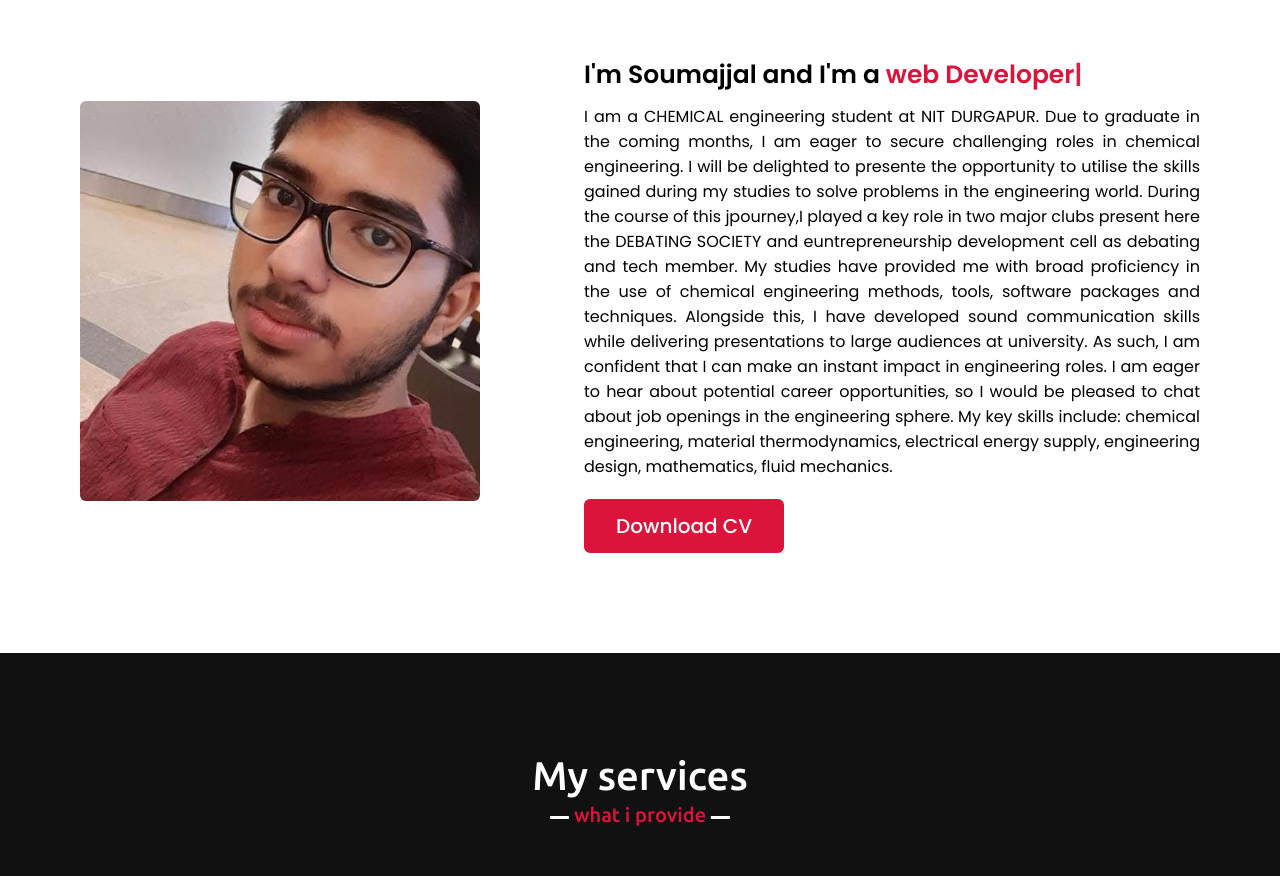
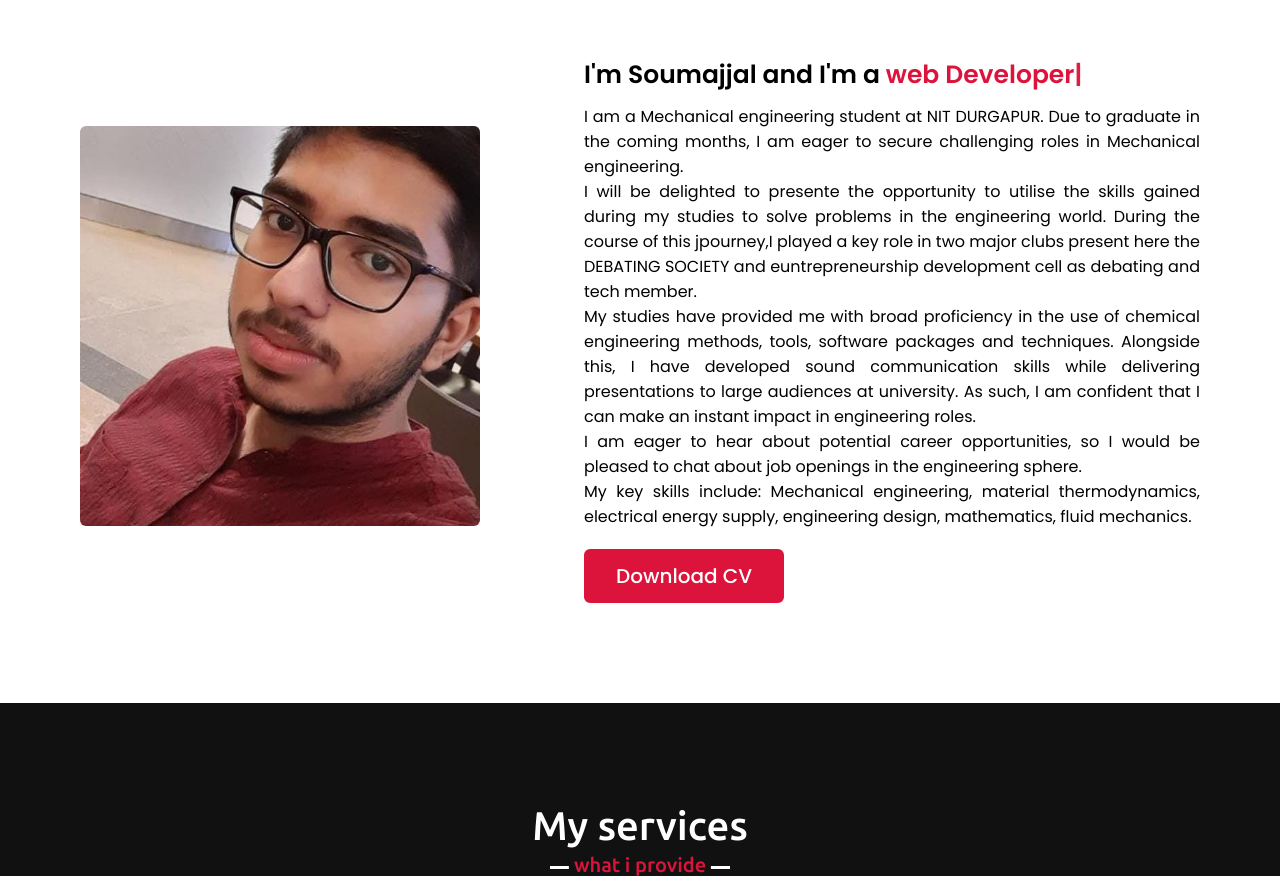
Before and after one commit to soumajjal/portfolio.io, a plain HTML site: page portfolio.html in a window 1280 px wide. Shown: the part 970-1846 px from the top of the page. Drawn offline with nearby package versions, Linux system fonts and the light colour scheme.

Commit message:
commit
ok

```diff
--- a/index.html
+++ b/portfolio.html
@@ -60,24 +60,28 @@
                 </div>
                 <div class="column right">
                     <div class="text">I'm Soumajjal and I'm a <span class="typing-2"></span></div>
-                    <p>I am a CHEMICAL engineering student at NIT DURGAPUR. Due to graduate in the coming
-                        months, I am eager to secure challenging roles in chemical engineering.
+                    <p>I am a Mechanical engineering student at NIT DURGAPUR. Due to graduate in the coming
+                        months, I am eager to secure challenging roles in Mechanical engineering.
+                        <br>
 
                         I will be delighted to presente the opportunity to utilise the skills gained
                         during my studies to solve problems in the engineering world. During the course of this
                         jpourney,I played a key role in two major clubs present here the DEBATING SOCIETY and
                         euntrepreneurship development cell as debating and tech member.
+                        <br>
 
                         My studies have provided me with broad proficiency in the use of chemical engineering methods,
                         tools, software packages and techniques. Alongside this, I have developed sound communication
                         skills while delivering presentations to large audiences at university. As such, I am confident
                         that I can make an instant impact in engineering roles.
+                        <br>
 
 
                         I am eager to hear about potential career opportunities, so I would be pleased to chat about job
                         openings in the engineering sphere.
+                        <br>
 
-                        My key skills include: chemical engineering, material thermodynamics, electrical energy
+                        My key skills include: Mechanical engineering, material thermodynamics, electrical energy
                         supply, engineering design, mathematics, fluid mechanics.</p>
                     <a href="SOUMAJJAL RESUME.pdf">Download CV</a>
                 </div>
--- a/script.js
+++ b/script.js
@@ -35,14 +35,14 @@ $(document).ready(function(){
 
     // typing text animation script
     var typed = new Typed(".typing", {
-        strings: ["Graphic Designer", " Web Developer", "Blogger", "chemical engineer", "Freelancer"],
+        strings: ["Graphic Designer", " Web Developer", "Blogger", "Mechanical engineer", "Freelancer"],
         typeSpeed: 100,
         backSpeed: 60,
         loop: true
     });
 
     var typed = new Typed(".typing-2", {
-        strings: ["graphic designer", " web Developer", "Blogger", "chemical engineer", "Freelancer"],
+        strings: ["graphic designer", " web Developer", "Blogger", "Mechanical engineer", "Freelancer"],
         typeSpeed: 100,
         backSpeed: 60,
         loop: true
```
